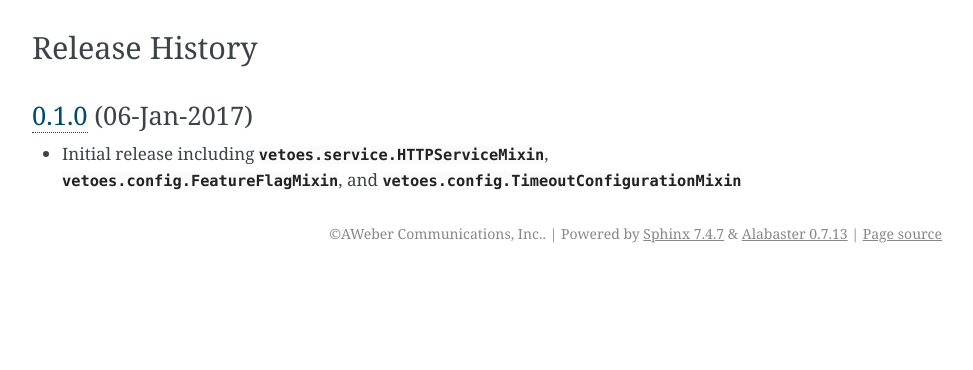
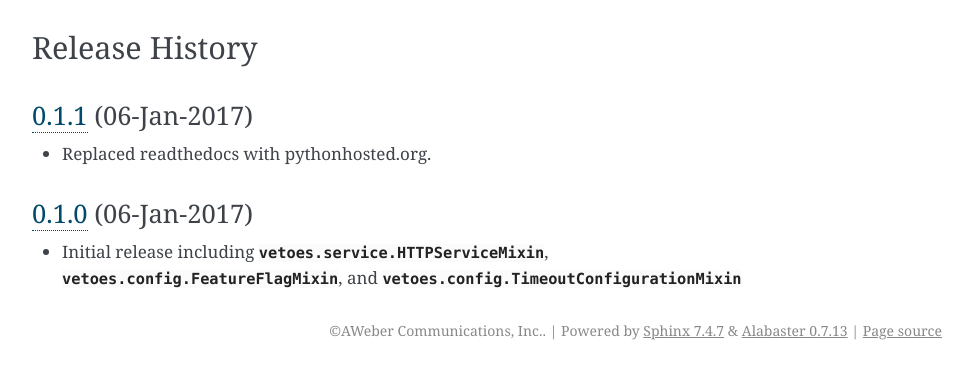
Before and after one commit to dave-shawley/vetoes, a Sphinx documentation site: the page built from docs/index.rst, in a window 1280 px wide, cut to the strip 813-1183 px from the top of the page. Shown: the whole strip, without its empty margins (168-1141 px from the left). Built offline with Sphinx 7.4.7, drawn with Linux system fonts in a browser that asks for light colours; before the commit the page ends 1086 px from its top, so only the background shows below that.

Commit message:
Metadata bumps for 0.1.1

```diff
--- a/docs/index.rst
+++ b/docs/index.rst
@@ -16,11 +16,16 @@ Configuration Related
 Release History
 ===============
 
+`0.1.1`_ (06-Jan-2017)
+----------------------
+- Replaced readthedocs with pythonhosted.org.
+
 `0.1.0`_ (06-Jan-2017)
 ----------------------
 - Initial release including :class:`vetoes.service.HTTPServiceMixin`,
   :class:`vetoes.config.FeatureFlagMixin`, and
   :class:`vetoes.config.TimeoutConfigurationMixin`
 
-.. _Next Release: https://github.aweber.io/edeliv/vetoes/compare/0.0.0...HEAD
+.. _Next Release: https://github.aweber.io/edeliv/vetoes/compare/0.1.1...HEAD
+.. _0.1.1: https://github.aweber.io/edeliv/vetoes/compare/0.1.0...0.1.1
 .. _0.1.0: https://github.aweber.io/edeliv/vetoes/compare/0.0.0...0.1.0
--- a/vetoes/__init__.py
+++ b/vetoes/__init__.py
@@ -1,2 +1,2 @@
-version_info = (0, 1, 0)
+version_info = (0, 1, 1)
 version = '.'.join(str(v) for v in version_info)
```
